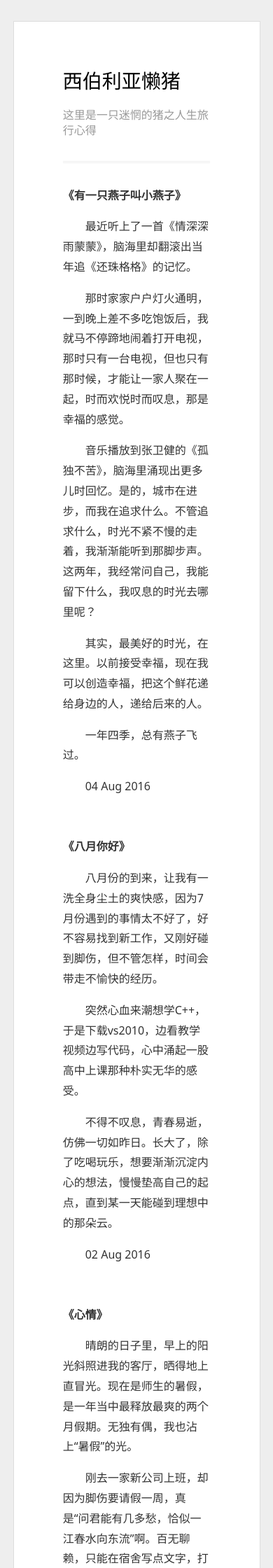
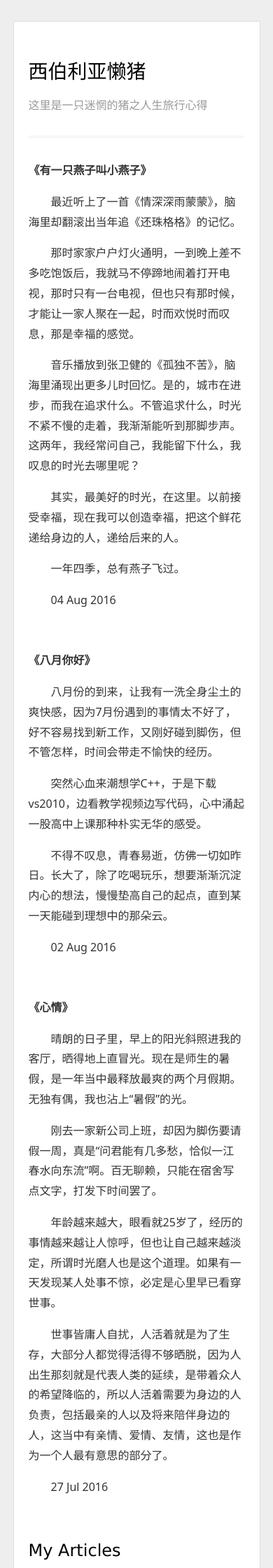
Before and after one commit to code-huisoido/myblog, a Jekyll site: the page built from index.html, in a window 390 px wide. Shown: the top 2240 px of the page at 70% size. Built offline with Jekyll 4.4.1, drawn with Linux system fonts in a browser that asks for light colours.

Commit message:
modified css

```diff
--- a/css/page.css
+++ b/css/page.css
@@ -86,15 +86,10 @@ img{
 	font-size:1.6rem;
 }
 
-/*@media screen and (max-width:750px){
-	#content .right_content{
-		padding:10px;
-		padding-top:0;
-		margin-left: 0;
+@media screen and (max-width:750px){
+	#content{
+		font-size:1.4rem;
+		margin:0 auto;
+		padding:4% 6%;
 	}
-
-	#content .left_menu{
-		float: none;
-    	width: 100%;
-	}
-}*/
+}
```
